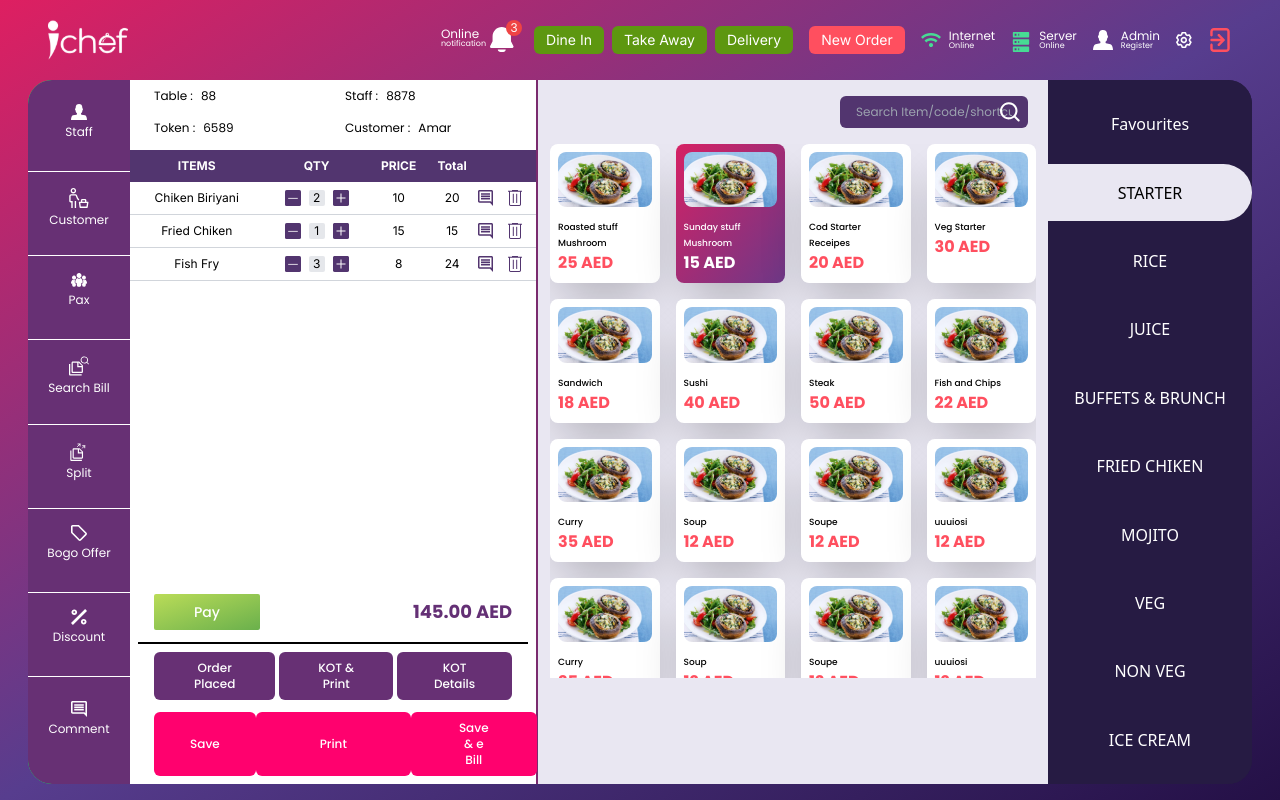
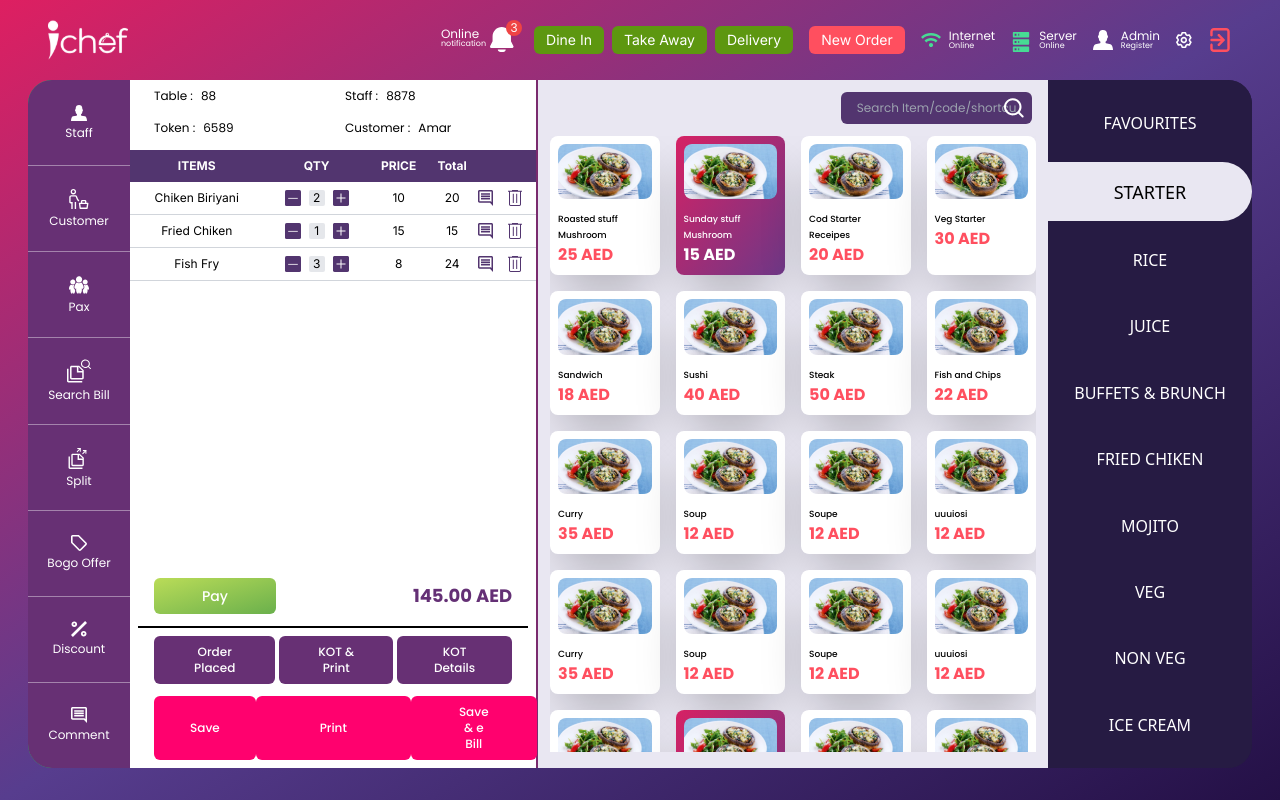
Before and after one commit to amarnadhcp/Sacrosys-Ichef, a React (Vite) app: page / in a window 1280 px wide. Built offline with nearby package versions, Linux system fonts and the light colour scheme.

Commit message:
feat(left-bar):left side perfection and other adjustment

```diff
--- a/src/components/Left.jsx
+++ b/src/components/Left.jsx
@@ -94,7 +94,7 @@ function Left() {
 
           <div className="flex flex-col  mx-2 ">
             <div className="flex mb-2 lg:mb-3 justify-between mx-2 lg:mx-4">
-              <button className=" px-5 lg:px-10 py-1 lg:py-2  rounded-sm  text-[10px] lg:text-sm font-medium text-white bg-gradient-to-br from-[#BADC58] to-[#6AB04C]">
+              <button className=" px-5 lg:px-12 py-1 lg:py-2  rounded-md  text-[10px] lg:text-sm font-medium text-white bg-gradient-to-br from-[#BADC58] to-[#6AB04C]">
                 Pay
               </button>
               <span className="flex text-[#643075] justify-center items-center text-sm lg:text-lg font-bold">
@@ -142,4 +142,5 @@ const data = [
   { id: 1, name: "Chiken Biriyani", quantity: 2, price: 10, total: 20 },
   { id: 2, name: "Fried Chiken", quantity: 1, price: 15, total: 15 },
   { id: 3, name: "Fish Fry", quantity: 3, price: 8, total: 24 },
+
 ];
--- a/src/components/LeftBar.jsx
+++ b/src/components/LeftBar.jsx
@@ -10,36 +10,36 @@ import discount from "../assets/discount.svg";
 
 function LeftBar() {
   return (
-    <div className="flex flex-col bg-[#673074] items-center justify-center text-[9px] lg:text-xs text-white font-poppins h-full rounded-l-3xl">
-      <div className="mb-2 pb-2 lg:mb-4  lg:pb-4 flex items-center flex-1 my-4 lg:my-6 flex-col border-b border-white w-full cursor-pointer">
+    <div className="flex flex-col bg-[#673074] items-center justify-center text-[9px] lg:text-xs text-white font-poppins h-full  rounded-l-3xl">
+      <div className=" flex items-center justify-center flex-1   flex-col border-b border-white border-opacity-40  w-full cursor-pointer">
         <img src={staff} alt="Image 1" className="w-3 h-3 lg:w-4 lg:h-4" />
         <span className="mt-1">Staff</span>
       </div>
-      <div className="mb-2 pb-2 lg:mb-4 lg:pb-4 flex items-center flex-1  flex-col border-b border-white w-full cursor-pointer">
+      <div className=" flex items-center justify-center flex-1  flex-col border-b border-white border-opacity-40 w-full cursor-pointer">
         <img src={customer} alt="Image 1" className="w-4 h-4 lg:w-5 lg:h-5" />
         <span className="mt-1">Customer</span>
       </div>
-      <div className="mb-2 pb-2 lg:mb-4 lg:pb-4 flex items-center flex-1  flex-col border-b border-white w-full cursor-pointer">
-        <img src={pax} alt="Image 1" className="w-3 h-3 lg:w-4 lg:h-4" />
+      <div className=" flex items-center justify-center flex-1  flex-col border-b border-white border-opacity-40 w-full cursor-pointer">
+        <img src={pax} alt="Image 1" className="w-3 h-3 lg:w-5 lg:h-5" />
         <span className="mt-1">Pax</span>
       </div>
-      <div className="mb-2 pb-2 lg:mb-4 lg:pb-4 flex items-center flex-1  flex-col border-b border-white w-full cursor-pointer">
-        <img src={billsearch} alt="Image 1" className="w-4 h-4 lg:w-5 lg:h-5" />
+      <div className=" flex items-center justify-center flex-1  flex-col border-b border-white border-opacity-40 w-full cursor-pointer">
+        <img src={billsearch} alt="Image 1" className="w-4 h-4 lg:w-6 lg:h-6" />
         <span className="mt-1">Search Bill</span>
       </div>
-      <div className="mb-2 pb-2 lg:mb-4 lg:pb-4 flex items-center flex-1  flex-col border-b border-white w-full cursor-pointer">
-        <img src={billsplit} alt="Image 1" className="w-4 h-4 lg:w-5 lg:h-5" />
+      <div className=" flex items-center justify-center flex-1  flex-col border-b border-white border-opacity-40 w-full cursor-pointer">
+        <img src={billsplit} alt="Image 1" className="w-4 h-4 lg:w-6 lg:h-6" />
         <span className="mt-1">Split</span>
       </div>
-      <div className="mb-2 pb-2 lg:mb-4 lg:pb-4 flex items-center flex-1  flex-col border-b border-white w-full cursor-pointer">
+      <div className=" flex items-center justify-center flex-1  flex-col border-b border-white border-opacity-40 w-full cursor-pointer">
         <img src={offer} alt="Image 1" className="w-3 h-3 lg:w-4 lg:h-4" />
         <span className="mt-1">Bogo Offer</span>
       </div>
-      <div className="mb-2 pb-2 lg:mb-4 lg:pb-4 flex items-center flex-1  flex-col border-b border-white w-full cursor-pointer">
+      <div className=" flex items-center justify-center flex-1  flex-col border-b border-white border-opacity-40 w-full cursor-pointer">
         <img src={discount} alt="Image 1" className="w-3 h-3 lg:w-4 lg:h-4" />
         <span className="mt-1">Discount</span>
       </div>
-      <div className="mb-2 pb-2 lg:mb-4 lg:pb-4 flex items-center flex-1  flex-col w-full mt-2 cursor-pointer">
+      <div className=" flex items-center justify-center flex-1  flex-col w-full cursor-pointer">
         <img src={comment} alt="Image 1" className="w-3 h-3 lg:w-4 lg:h-4" />
         <span className="mt-1">Comment</span>
       </div>
--- a/src/components/Right.jsx
+++ b/src/components/Right.jsx
@@ -4,9 +4,9 @@ import searchicon from "../assets/search.svg";
 
 function Right() {
   return (
-    <div className="flex flex-col bg-[#E9E7F2] text-xs text-[#000000] font-poppins h-full overflow-x-auto">
-      <div className="mx-3">
-        <div className="flex justify-end w-full p-1 lg:p-2 mt-2 relative ">
+    <div className=" bg-[#E9E7F2] h-full text-xs text-[#000000] font-poppins  overflow-x-auto ">
+      <div className="mx-2">
+        <div className="flex justify-end w-full p-1 lg:p-2 mt-1 relative ">
           <input
             type="text"
             placeholder="Search Item/code/shortcut"
@@ -20,7 +20,7 @@ function Right() {
         </div>
       </div>
       <div className="mx-3">
-        <div className="grid grid-cols-1 sm:grid-cols-2 md:grid-cols-3 lg:grid-cols-4 gap-4 mt-2 h-[414px] lg:h-[534px] overflow-y-auto ">
+        <div className="grid grid-cols-1 sm:grid-cols-2 md:grid-cols-3 lg:grid-cols-4  gap-4 mt-1  lg:h-[77vh] overflow-y-auto ">
           {data.map((item) => (
             <div
               key={item.id}
--- a/src/components/RightBar.jsx
+++ b/src/components/RightBar.jsx
@@ -10,11 +10,11 @@ function RightBar() {
 
   return (
     <div className="flex flex-col bg-[#261B43] items-center justify-center text-xs lg:text-base text-white font-Mulish font-medium h-full rounded-r-3xl">
-      <ul className="list-none p-0 flex flex-col justify-center items-center h-full w-full mb-4 mt-1">
-        {['Favourites', 'STARTER', 'RICE', 'JUICE', 'BUFFETS & BRUNCH', 'FRIED CHIKEN', 'MOJITO', 'VEG', 'NON VEG', 'ICE CREAM'].map((item, index) => (
+      <ul className="list-none p-0 flex  flex-col justify-center items-center h-full w-full mb-4 mt-1">
+        {['FAVOURITES', 'STARTER', 'RICE', 'JUICE', 'BUFFETS & BRUNCH', 'FRIED CHIKEN', 'MOJITO', 'VEG', 'NON VEG', 'ICE CREAM'].map((item, index) => (
           <li
             key={index}
-            className={`py-2 flex  flex-grow mt-3 cursor-pointer  w-full rounded-r-full justify-center items-center   text-center ${selectedItem === index ? 'bg-[#E9E7F2] text-black' : ''} `}
+            className={`py-2 flex  flex-grow mt-3 cursor-pointer  w-full rounded-r-full justify-center items-center   text-center ${selectedItem === index ? 'bg-[#E9E7F2] text-black text-xs lg:text-lg' : ''} `}
             onClick={() => handleItemClick(index)}
           >
             {item}
--- a/src/pages/InerLayout.jsx
+++ b/src/pages/InerLayout.jsx
@@ -5,9 +5,9 @@ import RightBar from "../components/RightBar";
 import Right from "../components/Right";
 function InerLayout() {
   return (
-    <div className="flex h-full rounded-2xl mx-3 lg:mx-7 mb-2 lg:mb-4 ">
+    <div className="flex h-[86vh] rounded-2xl mx-3 lg:mx-7 mb-2 lg:mb-4 ">
       {/* Left SideBAr */}
-      <div className="bg-green-500 rounded-l-3xl w-1/12 overflow-hidden">
+      <div className="bg-green-500 rounded-l-3xl w-1/12 ">
         <LeftBar/>
       </div>
       <div className="w-4/12 bg-white">
--- a/src/pages/Layout.jsx
+++ b/src/pages/Layout.jsx
@@ -1,14 +1,17 @@
 import React from "react";
 import Navbar from "../components/Navbar";
 import InerLayout from "./InerLayout";
-// import count from "../assets/count.svg";
+import count from "../assets/count.svg";
 
 function Layout() {
   return (
     <div className="h-screen w-full flex flex-col">
       <div className="flex-grow bg-gradient-to-br from-[#DE1F61]  via-[#573D8E] to-[#241046]  flex flex-col">
-        <Navbar/>
-        <InerLayout/>
+        <Navbar />
+        {/* <div className="absolute inset-0 flex items-center ">
+          <img src={count} alt="" className="w-8 h-8" />
+        </div> */}
+        <InerLayout />
       </div>
     </div>
   );
```
